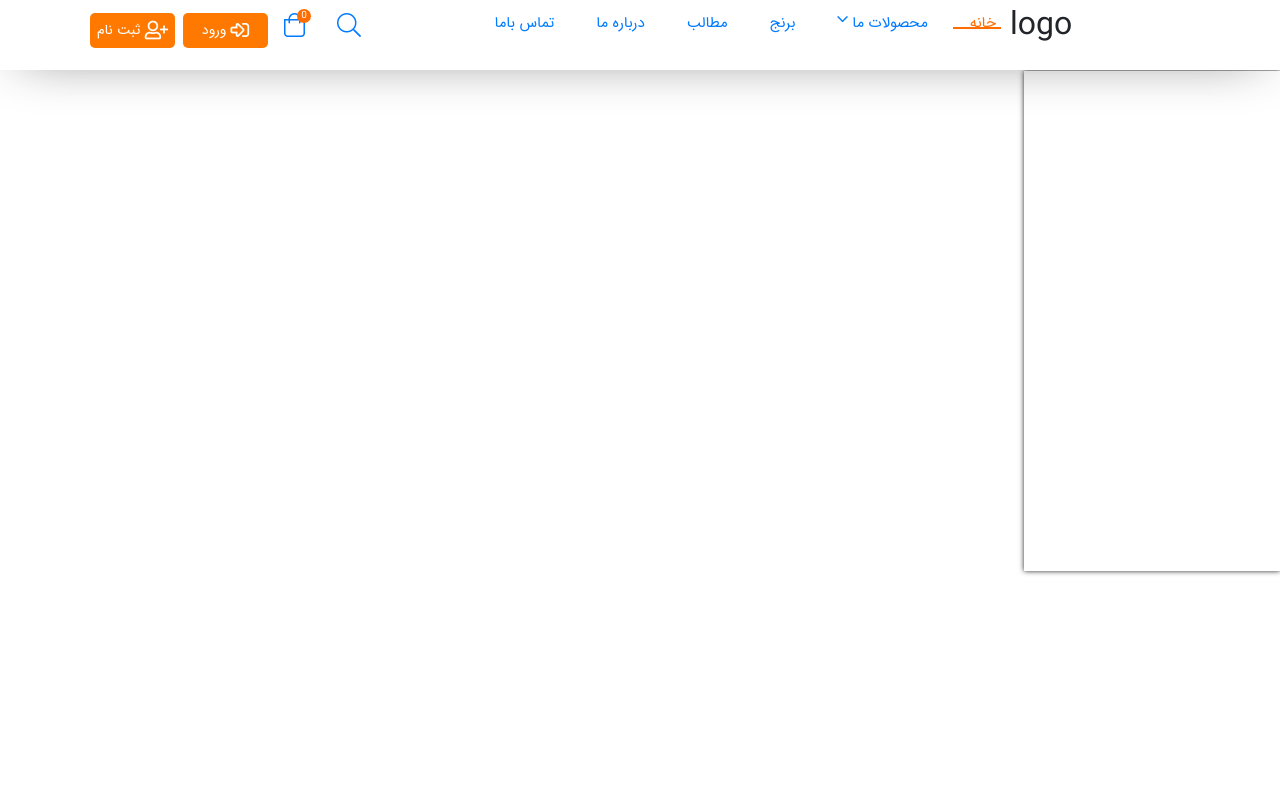
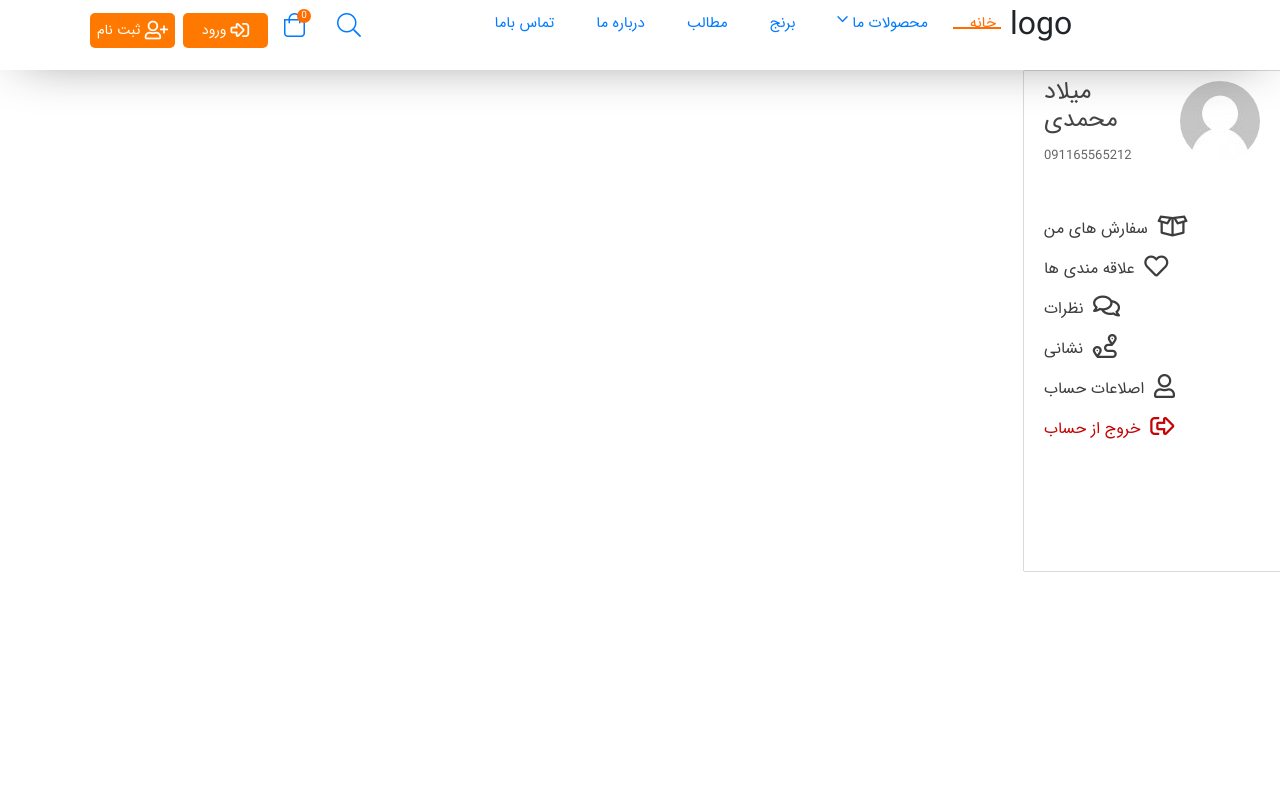
Before and after one commit to miladmohammadi82/afraalian-vue-cli, a Vue app: page /profile in a window 1280 px wide. Shown: the top 800 px of the page. Built offline with nearby package versions, Linux system fonts and the light colour scheme.

Commit message:
complet sidebar

```diff
--- a/src/components/auth/userEnterFace/profile.vue
+++ b/src/components/auth/userEnterFace/profile.vue
@@ -1,10 +1,28 @@
 <template>
   <div class="content-page">
     <div class="continer-profile-page">
-        <div class="sidebar-profile">
-
+      <div class="sidebar-profile">
+        <div class="user-profile">
+          <div class="image-profile">
+            <img src="../../../assets/d41d8cd98f00b204e9800998ecf8427e-min.jpg" alt="">
+          </div>
+          <ul class="infos-user">
+            <li><h4>میلاد محمدی</h4></li>
+            <li><small>091165565212</small></li>
+          </ul>
         </div>
-        <div class="content-profile-page"></div>
+        <div class="pt-5 list-user-prodile-section">
+          <ul class="list-user-prodile-ul">
+            <li><a href="#"><i class="far fa-box-open fa-lg"></i>&nbsp;&nbsp;سفارش های من</a></li>
+            <li><a href="#"><i class="far fa-heart fa-lg"></i>&nbsp;&nbsp;علاقه مندی ها</a></li>
+            <li><a href="#"><i class="far fa-comments fa-lg"></i>&nbsp;&nbsp;نظرات</a></li>
+            <li><a href="#"><i class="far fa-route fa-lg"></i>&nbsp;&nbsp;نشانی</a></li>
+            <li><a href="#"><i class="far fa-user fa-lg"></i>&nbsp;&nbsp;اصلاعات حساب</a></li>
+            <li><a href="#"><i class="far fa-sign-out-alt fa-lg"></i>&nbsp;&nbsp;خروج از حساب</a></li>
+          </ul>
+        </div>
+      </div>
+      <div class="content-profile-page"></div>
     </div>
   </div>
 </template>
```
Also changed, not shown: src/assets/d41d8cd98f00b204e9800998ecf8427e-min.jpg (added), src/css/app.css.
